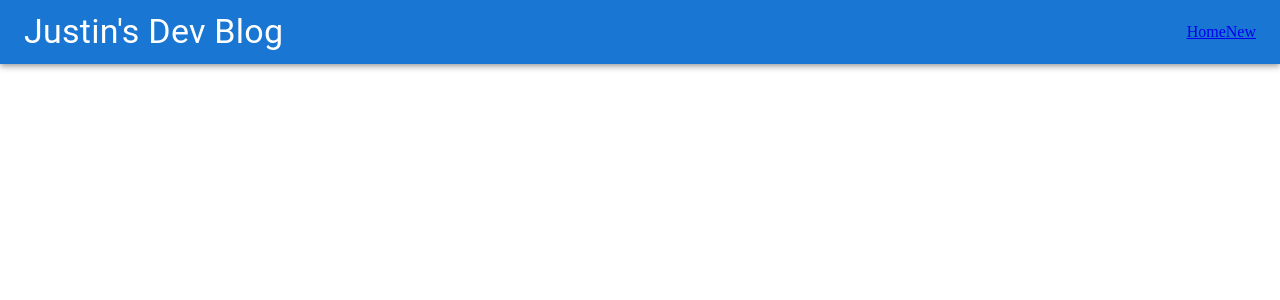
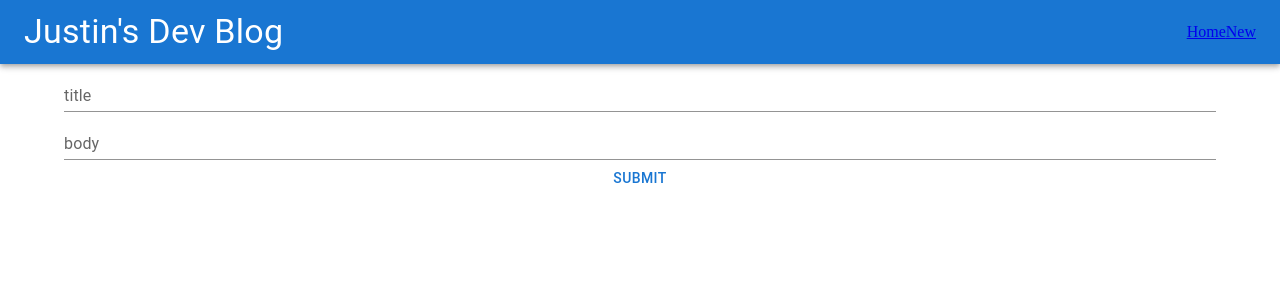
Before and after one commit to justinkim2015/personal-blog, a React (Create React App) app in the folder frontend/: page /edit/1 in a window 1280 px wide. Shown: the top 300 px of the page. Built offline with nearby package versions, Linux system fonts and the light colour scheme; no server answers.

Commit message:
Create update page component

```diff
--- /dev/null
+++ b/frontend/src/EditPost.js
@@ -0,0 +1,75 @@
+import { Container } from "@mui/system";
+import { TextField, Button } from "@mui/material";
+import { useEffect, useState } from "react";
+import { useNavigate, useParams } from "react-router-dom";
+import "./basestyles/newpost.css";
+
+const NewPost = () => {
+  const initialFormState = {
+    title: "",
+    body: "",
+  };
+
+  const { id } = useParams();
+  const navigate = useNavigate();
+  const [post, setPost] = useState(initialFormState);
+
+  useEffect(() => {
+    fetch(`/api/posts/${id}`)
+      .then((resp) => {return resp.json();})
+      .then((resp) => {
+        setPost(resp)
+      });
+  }, []);
+
+  const handleSubmit = async () => {
+    try {
+      await fetch(`/api/posts/${id}`, {
+        method: "PUT",
+        headers: {
+          "Content-Type": "application/json",
+        },
+        body: JSON.stringify(post),
+      });
+
+      navigate("/");
+    } catch (error) {
+      console.error("Error updating post", error);
+    }
+  };
+
+  const handleChange = () => {
+    let title = document.getElementById("title").value;
+    let body = document.getElementById("body").value;
+
+    setPost({
+      title: title,
+      body: body,
+    });
+  };
+
+  return (
+    <Container>
+      <form className="post-form">
+        <TextField
+          id="title"
+          label="title"
+          variant="standard"
+          onChange={handleChange}
+          value={post.title}
+        ></TextField>
+        <TextField
+          id="body"
+          label="body"
+          variant="standard"
+          onChange={handleChange}
+          value={post.body}
+        ></TextField>
+
+        <Button onClick={handleSubmit}>Submit</Button>
+      </form>
+    </Container>
+  );
+};
+
+export default NewPost;
--- a/frontend/src/RouteSwitch.js
+++ b/frontend/src/RouteSwitch.js
@@ -4,6 +4,7 @@ import Navbar from "./components/Navbar";
 import App from "./App";
 import NewPost from "./NewPost";
 import DisplayPost from "./components/DisplayPost";
+import EditPost from "./EditPost"
 
 const RouteSwitch = () => {
   return (
@@ -13,6 +14,7 @@ const RouteSwitch = () => {
         <Route path="/" element={<App />} />
         <Route path="/new" element={<NewPost />} />
         <Route path="/posts/:id" element={<DisplayPost />} />
+        <Route path="/edit/:id" element={<EditPost />} />
       </Routes>
     </BrowserRouter>
   );
--- a/frontend/src/components/DisplayPost.js
+++ b/frontend/src/components/DisplayPost.js
@@ -1,8 +1,7 @@
 import { Box } from "@mui/system";
-import { useParams } from "react-router-dom";
+import { useParams, useNavigate, Link } from "react-router-dom";
 import { useState, useEffect } from "react";
 import { Button } from "@mui/material";
-import { useNavigate } from 'react-router-dom';
 
 const DisplayPost = () => {
   const { id } = useParams();
@@ -38,6 +37,7 @@ const handleDelete = async () => {
   return (
     <Box sx={{ p: 2, border: "1px solid grey" }}>
       {post.title} - {post.body}
+      <Link to={`/edit/${id}`}>Edit</Link>
       <Button onClick={handleDelete}>Delete</Button>
     </Box>
   );
```
